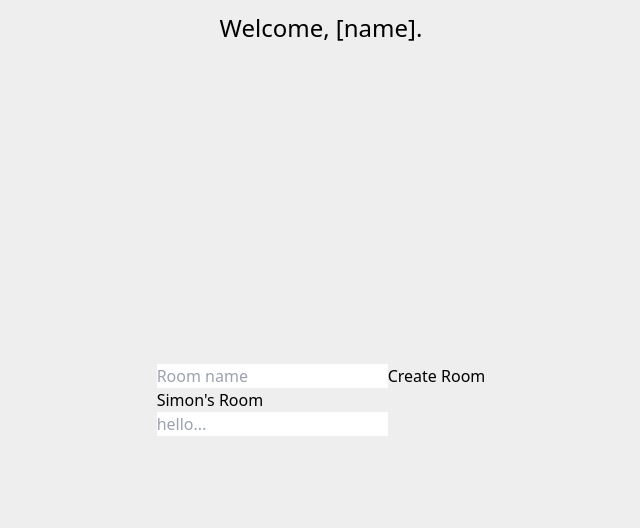
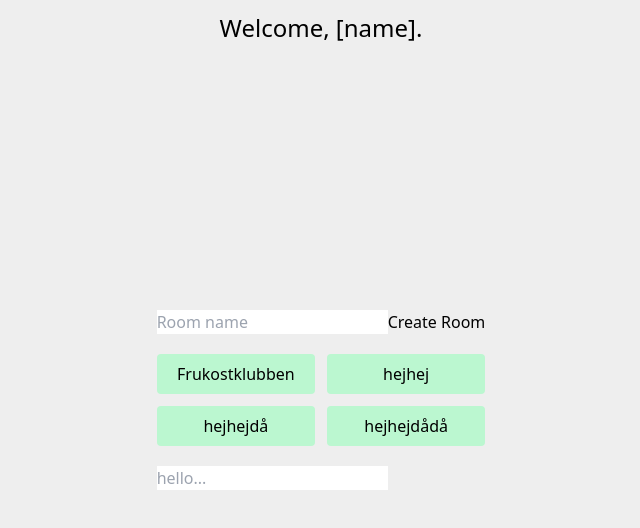
Before and after one commit to silvertejp89/SocketChat, a React (Vite) app in the folder frontend/: page /Global in a window 1280 px wide. Shown: the top 528 px of the page, without its empty margins (319-959 px from the left). Built offline with nearby package versions, Linux system fonts and the light colour scheme.

Commit message:
components

```diff
--- /dev/null
+++ b/frontend/src/components/GroupIcon.tsx
@@ -0,0 +1,18 @@
+import React from "react";
+import { IGroup } from "./GroupList";
+import { Link } from "react-router-dom";
+
+interface IGroupProps {
+  group: IGroup;
+}
+
+export const GroupIcon = ({ group }: IGroupProps) => {
+  return (
+    <Link
+      to={"/" + group.name}
+      className="bg-green-200 rounded p-2 text-center"
+    >
+      {group.name}
+    </Link>
+  );
+};
--- /dev/null
+++ b/frontend/src/components/GroupList.tsx
@@ -0,0 +1,35 @@
+import { GroupIcon } from "./GroupIcon";
+
+export interface IGroup {
+  id: number;
+  name: string;
+}
+
+let groups: IGroup[] = [
+  {
+    id: 1,
+    name: "Frukostklubben",
+  },
+  {
+    id: 2,
+    name: "hejhej",
+  },
+  {
+    id: 3,
+    name: "hejhejdå",
+  },
+  {
+    id: 3,
+    name: "hejhejdådå",
+  },
+];
+
+export const GroupList = () => {
+  return (
+    <div className="grid grid-cols-2 gap-3 my-5">
+      {groups.map((group) => (
+        <GroupIcon group={group} />
+      ))}
+    </div>
+  );
+};
--- /dev/null
+++ b/frontend/src/components/UserIcon.tsx
@@ -0,0 +1,9 @@
+export const UserIcon = () => {
+  return (
+    <section className="flex gap-3">
+      <div>Simon</div>
+      <div>Kriss</div>
+      <div>Filip</div>
+    </section>
+  );
+};
--- /dev/null
+++ b/frontend/src/components/UserList.tsx
@@ -0,0 +1,10 @@
+import React from "react";
+import { UserIcon } from "./UserIcon";
+
+export const UserList = () => {
+  return (
+    <div className="flex flex-row gap-5 mt-5">
+      <UserIcon />
+    </div>
+  );
+};
--- a/frontend/src/pages/Global.tsx
+++ b/frontend/src/pages/Global.tsx
@@ -1,4 +1,5 @@
 import { Link } from "react-router-dom";
+import { GroupList } from "../components/GroupList";
 
 export const Global = () => {
   return (
@@ -14,11 +15,7 @@ export const Global = () => {
           </form>
 
           {/* Existing Groups */}
-          <div>
-            <button>
-              <Link to="/group">Simon's Room</Link>
-            </button>
-          </div>
+          <GroupList />
         </div>
         {/* Global Chat */}
         <div>
--- a/frontend/src/pages/SignIn.tsx
+++ b/frontend/src/pages/SignIn.tsx
@@ -1,4 +1,5 @@
 import ButtonComponent from "../components/ButtonComponent";
+import { UserList } from "../components/UserList";
 
 export const SignIn = () => {
   return (
@@ -14,10 +15,7 @@ export const SignIn = () => {
         <ButtonComponent buttonLink="global" buttonText="Join" />
       </div>
 
-      <div className="flex flex-row gap-5 mt-5">
-        <div>Simon</div>
-        <div>Simon2</div>
-      </div>
+      <UserList />
     </section>
   );
 };
```
